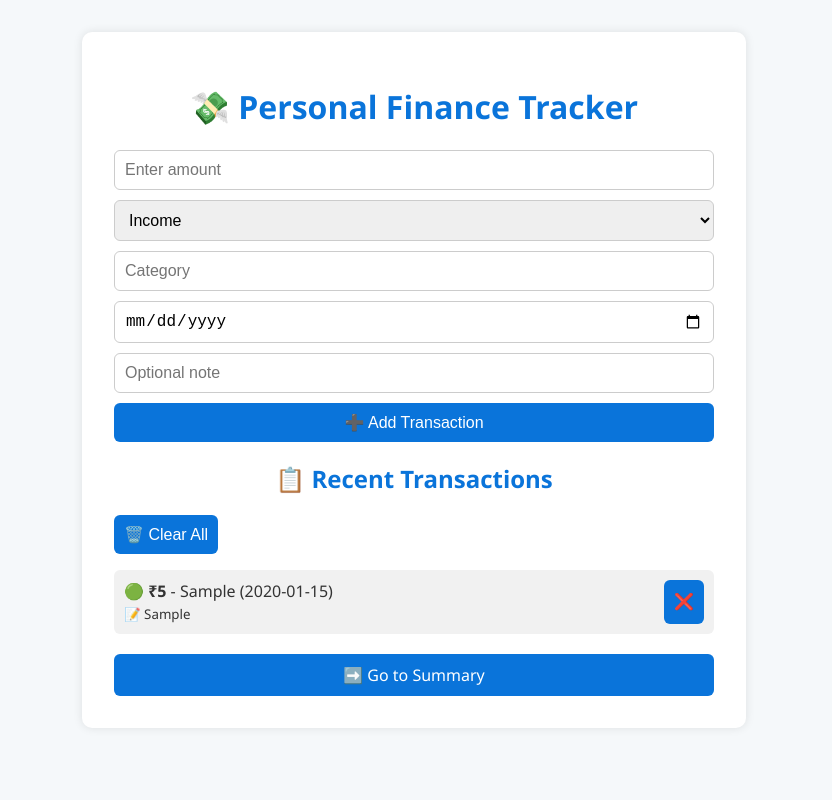
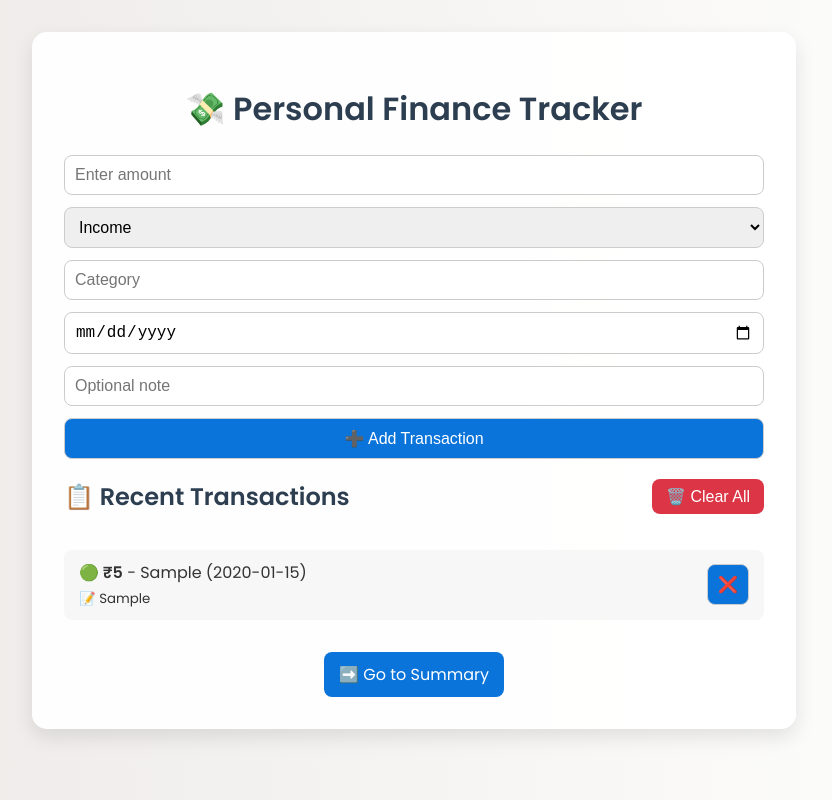
Before and after one commit to Nivyasudeesh/personal-finance-tracker, a plain HTML site: page index.html in a window 1280 px wide. Both pictures are taken after typing "5", "Sample", "2020-01-15", "Sample" into the empty fields and a click on the button "➕ Add Transaction". Shown: the whole page, without its empty margins (226-1058 px from the left). Drawn offline with Linux system fonts and the light colour scheme.

Commit message:
Update style.css

```diff
--- a/style.css
+++ b/style.css
@@ -1,71 +1,124 @@
 body {
-  font-family: "Segoe UI", sans-serif;
+  font-family: 'Poppins', sans-serif;
   margin: 0;
   padding: 0;
-  background: #f5f8fa;
+  background: linear-gradient(to right, #ece9e6, #ffffff);
   color: #333;
 }
 
 .container {
-  max-width: 600px;
-  margin: auto;
+  max-width: 700px;
+  margin: 2rem auto;
   padding: 2rem;
-  background: white;
-  border-radius: 10px;
-  margin-top: 2rem;
-  box-shadow: 0 0 10px rgba(0,0,0,0.1);
+  background: rgba(255, 255, 255, 0.95);
+  border-radius: 15px;
+  box-shadow: 0 8px 20px rgba(0, 0, 0, 0.1);
 }
 
 h1, h2 {
   text-align: center;
-  color: #0a74da;
+  color: #2d3e50;
 }
 
 form {
   display: flex;
   flex-direction: column;
-  gap: 10px;
+  gap: 12px;
+  margin-top: 1rem;
 }
 
 input, select, button {
   padding: 10px;
   font-size: 1rem;
+  border-radius: 8px;
   border: 1px solid #ccc;
-  border-radius: 6px;
+  outline: none;
 }
 
 button {
   background-color: #0a74da;
   color: white;
-  border: none;
   cursor: pointer;
+  transition: background 0.3s ease;
 }
 
 button:hover {
   background-color: #0556aa;
 }
 
+.danger-btn {
+  background-color: #dc3545;
+  color: #fff;
+  border: none;
+  margin-left: auto;
+  padding: 8px 14px;
+  border-radius: 8px;
+  cursor: pointer;
+}
+
+.controls {
+  display: flex;
+  justify-content: space-between;
+  align-items: center;
+}
+
 .link-btn {
   display: block;
   text-align: center;
-  margin-top: 20px;
-  text-decoration: none;
+  margin: 2rem auto 0;
   background: #0a74da;
   color: white;
-  padding: 10px;
-  border-radius: 6px;
+  padding: 10px 15px;
+  width: fit-content;
+  border-radius: 8px;
+  text-decoration: none;
 }
 
-#transactionList {
+ul#transactionList {
   list-style: none;
   padding: 0;
+  margin-top: 1rem;
 }
 
-#transactionList li {
-  background: #f1f1f1;
-  margin: 5px 0;
-  padding: 10px;
-  border-radius: 6px;
+ul#transactionList li {
+  background: #f7f7f7;
+  margin-bottom: 10px;
+  padding: 10px 15px;
+  border-radius: 8px;
   display: flex;
   justify-content: space-between;
+  align-items: center;
 }
+
+.summary {
+  display: flex;
+  flex-wrap: wrap;
+  gap: 10px;
+  justify-content: space-around;
+  margin: 1.5rem 0;
+}
+
+.card {
+  flex: 1 1 30%;
+  padding: 15px;
+  border-radius: 10px;
+  font-weight: bold;
+  color: white;
+  text-align: center;
+}
+
+.green { background: #28a745; }
+.red { background: #dc3545; }
+.blue { background: #007bff; }
+
+@media (max-width: 600px) {
+  .summary {
+    flex-direction: column;
+  }
+
+  .controls {
+    flex-direction: column;
+    gap: 10px;
+    align-items: flex-start;
+  }
+}
```
